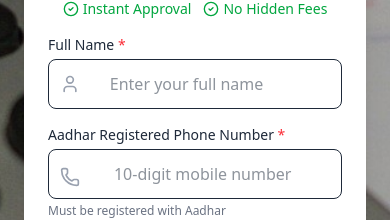
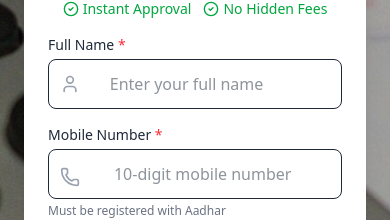
Before and after one commit to scalenowtech-com/loan-landing-page, a Next.js app in the folder loan-landing-frontend/: page / in a window 390 px wide. Shown: the part 839-1059 px from the top of the page. Built offline with nearby package versions, Linux system fonts and the light colour scheme.

Commit message:
change adhar register with only Mobile Number

```diff
--- a/loan-landing-frontend/src/components/MainSection.tsx
+++ b/loan-landing-frontend/src/components/MainSection.tsx
@@ -151,7 +151,7 @@ export default function MainSection() {
             {/* Phone */}
             <div>
               <label className="block text-sm font-medium mb-1">
-                Aadhar Registered Phone Number{" "}
+                Mobile Number{" "}
                 <span className="text-red-500">*</span>
               </label>
               <div className="relative">
```
